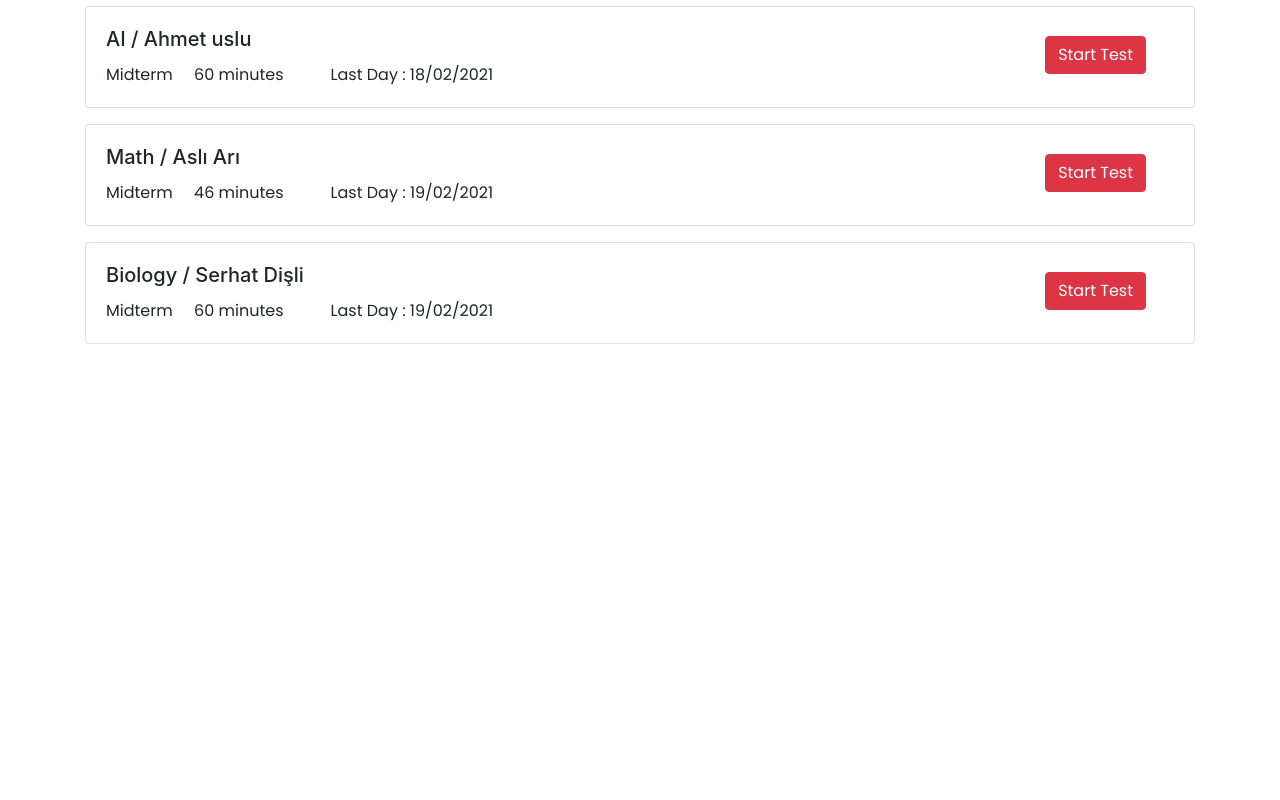
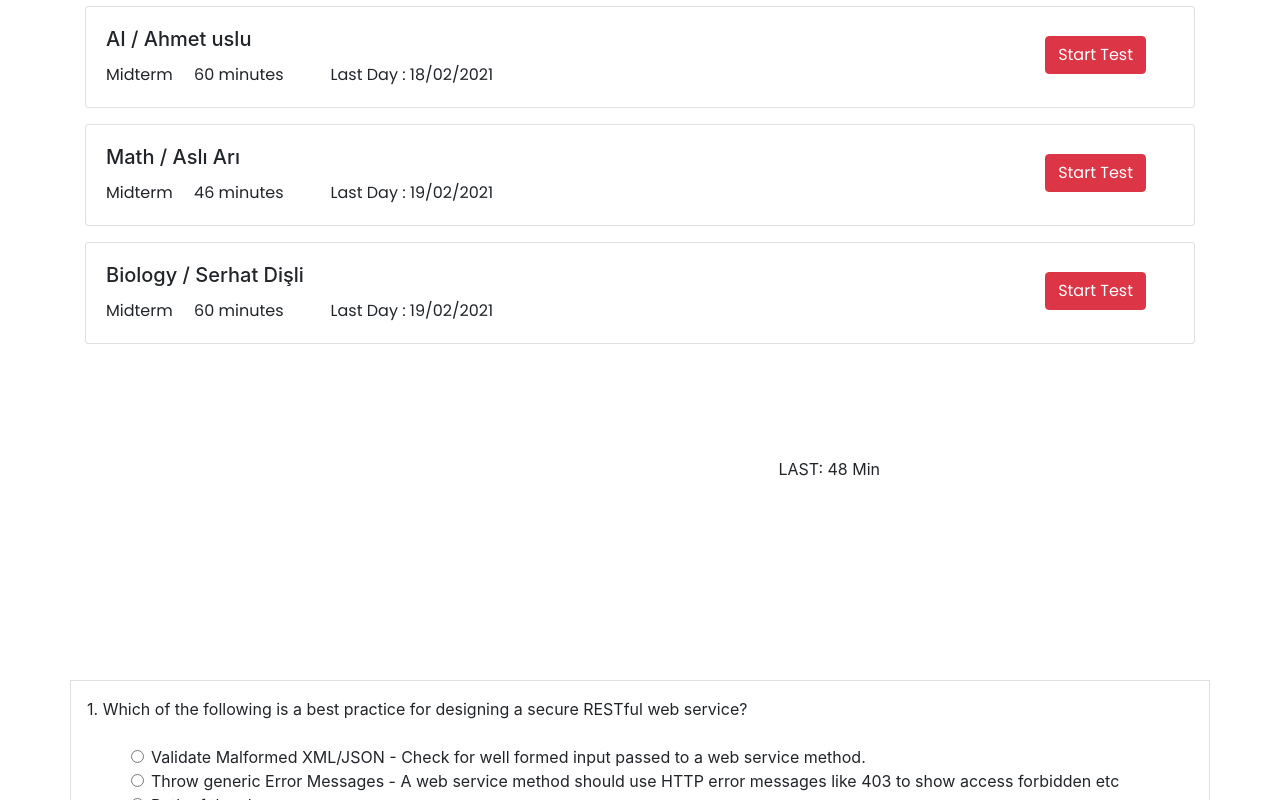
Before and after one commit to asaribas35/onlineassesment, a React (Create React App) app: page /exam in a window 1280 px wide. Shown: the part 447-1247 px from the top of the page. Before the commit the page ends 807 px from the top, so only its background shows below. Built offline with nearby package versions, Linux system fonts and the light colour scheme.

Commit message:
github a gonder

```diff
--- a/package.json
+++ b/package.json
@@ -11,6 +11,7 @@
     "json-server": "^0.16.3",
     "react": "^17.0.1",
     "react-dom": "^17.0.1",
+    "react-router-dom": "^5.2.0",
     "react-scripts": "4.0.1",
     "web-vitals": "^0.2.4"
   },
--- a/src/component/App.js
+++ b/src/component/App.js
@@ -2,6 +2,8 @@ import React from 'react';
 import SearchBar from './searchBar';
 import ExamList from './examList';
 import LoginPage from './LoginPage';
+import ExamPage from './ExamPage'
+
 
 import './App.css';
 import '../../node_modules/bootstrap/dist/css/bootstrap.min.css'
@@ -13,67 +15,67 @@ class App extends React.Component {
     exams: [
       {
         "id": 1,
-        "lesson":"algorithms",
-        "teacher":"John Doe",
-        "type":"Quiz",
-        "lastTime":"22/02/2021",
+        "lesson": "algorithms",
+        "teacher": "John Doe",
+        "type": "Quiz",
+        "lastTime": "22/02/2021",
         "time": 60
       },
       {
         "id": 2,
-        "lesson":"Data",
-        "type":"Quiz",
-        "teacher":"Martin Bridge",
-        "lastTime":"20/02/2021",
+        "lesson": "Data",
+        "type": "Quiz",
+        "teacher": "Martin Bridge",
+        "lastTime": "20/02/2021",
         "time": 30
       },
       {
         "id": 3,
-        "lesson":"AI",
-        "type":"Midterm",
-        "teacher":"Ahmet uslu",
-        "lastTime":"18/02/2021",
+        "lesson": "AI",
+        "type": "Midterm",
+        "teacher": "Ahmet uslu",
+        "lastTime": "18/02/2021",
         "time": 60
       },
       {
         "id": 4,
-        "lesson":"Math",
-        "type":"Midterm",
-        "teacher":"Aslı Arı",
-        "lastTime":"19/02/2021",
+        "lesson": "Math",
+        "type": "Midterm",
+        "teacher": "Aslı Arı",
+        "lastTime": "19/02/2021",
         "time": 46
       },
       {
         "id": 5,
-      "lesson":"Biology",
-      "type":"Midterm",
-      "teacher":"Serhat Dişli",
-      "lastTime":"19/02/2021",
+        "lesson": "Biology",
+        "type": "Midterm",
+        "teacher": "Serhat Dişli",
+        "lastTime": "19/02/2021",
         "time": 60
       }
     ],
 
-     search : "" ,
+    search: "",
 
-     loginP : false
+    loginP: false
 
   }
   searchExam = (event) => {
     console.log(event.target.value);
 
-      this.setState({search: event.target.value})
+    this.setState({ search: event.target.value })
 
 
   }
 
   loginOC = () => {
 
-     this.setState({loginP : !this.state.loginP})
+    this.setState({ loginP: !this.state.loginP })
 
   }
 
 
-    render(){
+  render() {
 
     let filteredExams = this.state.exams.filter(
       (exam) => {
@@ -84,6 +86,8 @@ class App extends React.Component {
 
 
     return (
+
+
         <div className="App">
 
           {/* -----------------------------HEADER------------------------------------------ */}
@@ -120,7 +124,7 @@ class App extends React.Component {
 
                 <div className="buttons">
                   <button type="button" className="btn btn-danger buton1">Sign Up</button>
-              <button onClick={this.loginOC}  type="button" className="btn btn-light buton2">Login</button>
+                  <button onClick={this.loginOC} type="button" className="btn btn-light buton2">Login</button>
                 </div>
               </div>
             </div>
@@ -133,7 +137,7 @@ class App extends React.Component {
             <p>Last Exams</p>
 
             <ExamList
-            exams ={filteredExams}
+              exams={filteredExams}
 
             />
 
@@ -144,7 +148,7 @@ class App extends React.Component {
           {
             (this.state.loginP) ?
               <LoginPage
-                          loginOC ={this.loginOC}
+                loginOC={this.loginOC}
               /> : null
           }
 
@@ -152,7 +156,10 @@ class App extends React.Component {
           <div>
 
           </div>
+          <ExamPage />
         </div>
+
+
     );
   }
 }
--- /dev/null
+++ b/src/component/ExamPage.css
@@ -0,0 +1,22 @@
+.cardQuestion{
+    position: relative;
+    top: 20em;
+    width: 100%;
+    height: 15em;
+    border-radius: 0px !important;
+}
+.question{
+margin-top: 1em;
+margin-left: 1em;
+}
+.answer{
+ position: absolute;
+ left: 5em;
+ top:4em;
+}
+
+.timedown p{
+    position: absolute;
+    bottom : -9em;
+    right: 25em;
+}
--- /dev/null
+++ b/src/component/ExamPage.js
@@ -0,0 +1,62 @@
+import react from 'react';
+import './ExamPage.css'
+
+
+class ExamPage extends react.Component{
+
+render(){
+    return(
+        <div className="container">
+            <div className="timedown">
+                <p>LAST: 48 Min</p>
+            </div>
+            <div className="row">
+                <div className="card cardQuestion">
+                    <p className="question"><span>1.</span> Which of the following is a best practice for designing a secure RESTful web service?</p>
+
+                    <div className="answer">
+                        <div className="choices">
+                             <input class="form-check-input" type="radio" name="flexRadioDefault" id="flexRadioDefault1"/>
+                            <label class="form-check-label" for="flexRadioDefault1">
+                            Validate Malformed XML/JSON - Check for well formed input passed to a web service method.
+                            </label>
+                        </div>
+                        <div className="choices">
+                             <input class="form-check-input" type="radio" name="flexRadioDefault" id="flexRadioDefault1"/>
+                            <label class="form-check-label" for="flexRadioDefault1">
+                            Throw generic Error Messages - A web service method should use HTTP error messages like 403 to show access forbidden etc
+                            </label>
+                        </div>
+                        <div className="choices">
+                             <input class="form-check-input" type="radio" name="flexRadioDefault" id="flexRadioDefault1"/>
+                            <label class="form-check-label" for="flexRadioDefault1">
+                            Both of the above.
+                            </label>
+                        </div>
+                        <div className="choices">
+                             <input class="form-check-input" type="radio" name="flexRadioDefault" id="flexRadioDefault1"/>
+                            <label class="form-check-label" for="flexRadioDefault1">
+                            None of the above.
+                            </label>
+                        </div>
+                        <div className="choices">
+                             <input class="form-check-input" type="radio" name="flexRadioDefault" id="flexRadioDefault1"/>
+                            <label class="form-check-label" for="flexRadioDefault1">
+                            These web services use HTTP methods to implement the concept of REST architecture
+                            </label>
+                        </div>
+                    </div>
+
+                </div>
+
+            </div>
+        </div>
+
+
+    )
+}
+
+
+}
+
+export default ExamPage;
```
Also changed, not shown: 2 other files (tests, documents, lock files or other folders). Lines whose indentation alone changed are shown as unchanged.
